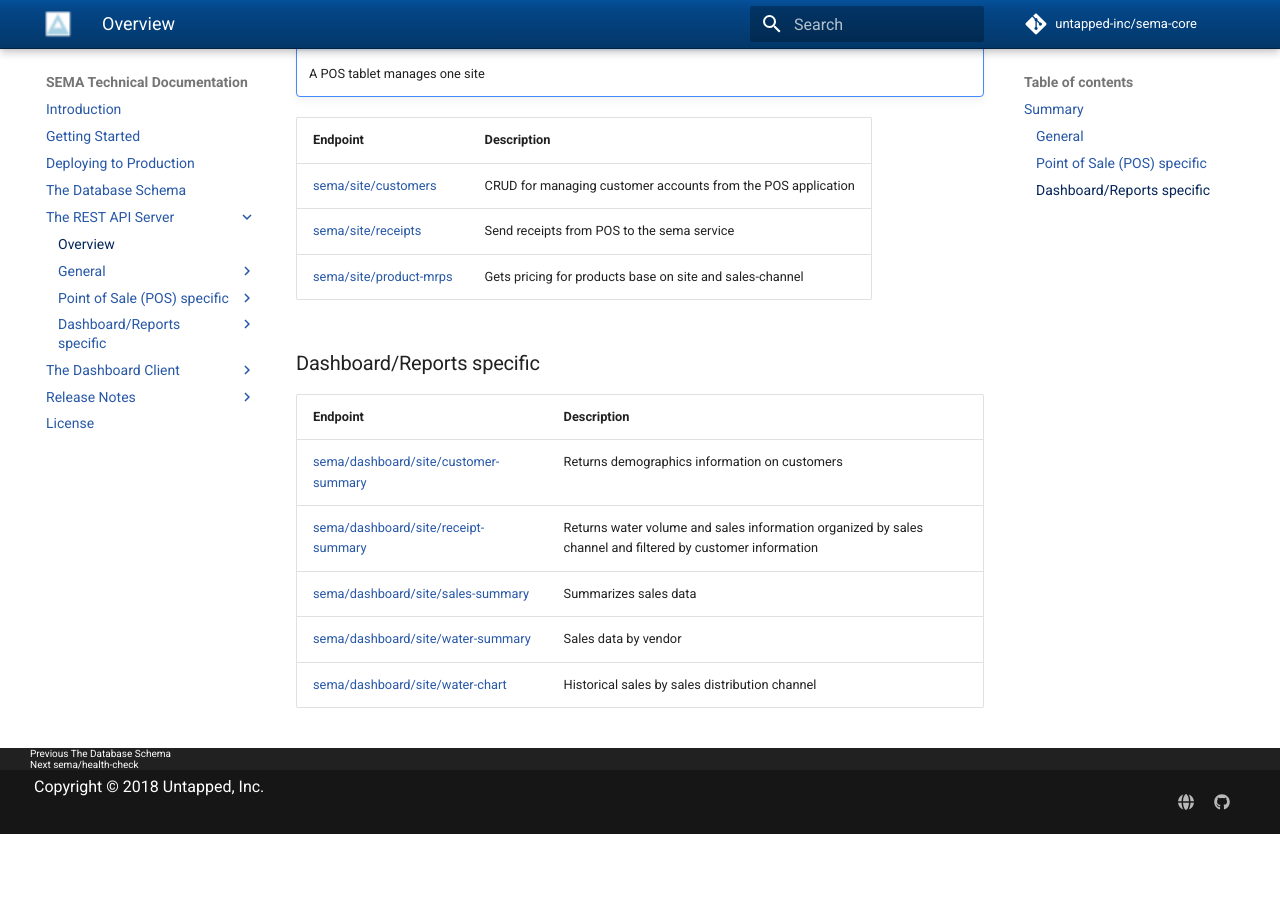
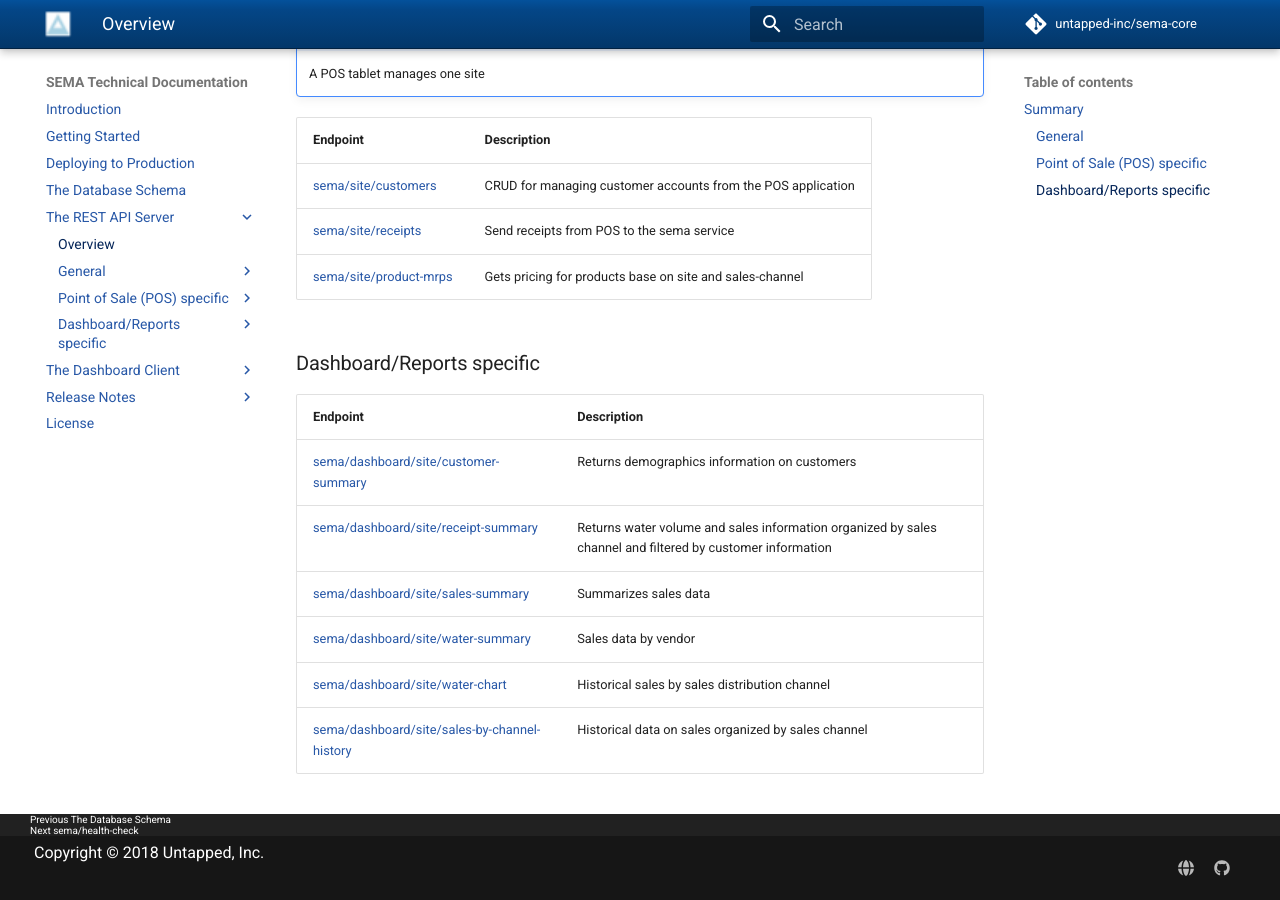
Before and after one commit to untapped-inc/sema-docs, an MkDocs documentation site: the page built from docs/rest-api/overview.md, in a window 1280 px wide and 900 px high, scrolled down 876 px. Built offline with MkDocs 1.6.1 and Material for MkDocs 9.7.7, drawn with Linux system fonts in a browser that asks for light colours; comment, search, counter and statistics services are not loaded; before the commit the page ends 1710 px from its top, so only the background shows below that.

Commit message:
Add new endpoint to list of dashboard endpoints

```diff
--- a/docs/rest-api/overview.md
+++ b/docs/rest-api/overview.md
@@ -40,3 +40,4 @@ This section documents the REST services offered by the SEMA endpoints. In the f
 | [sema/dashboard/site/sales-summary](/sema-docs/rest-api/dashboard/sales-summary/) | Summarizes sales data
 | [sema/dashboard/site/water-summary](/sema-docs/rest-api/dashboard/water-summary/)	| Sales data by vendor
 | [sema/dashboard/site/water-chart](/sema-docs/rest-api/dashboard/water-chart/) | Historical sales by sales distribution channel
+| [sema/dashboard/site/sales-by-channel-history](/sema-docs/rest-api/dashboard/sales-by-channel-history/) | Historical data on sales organized by sales channel
```
